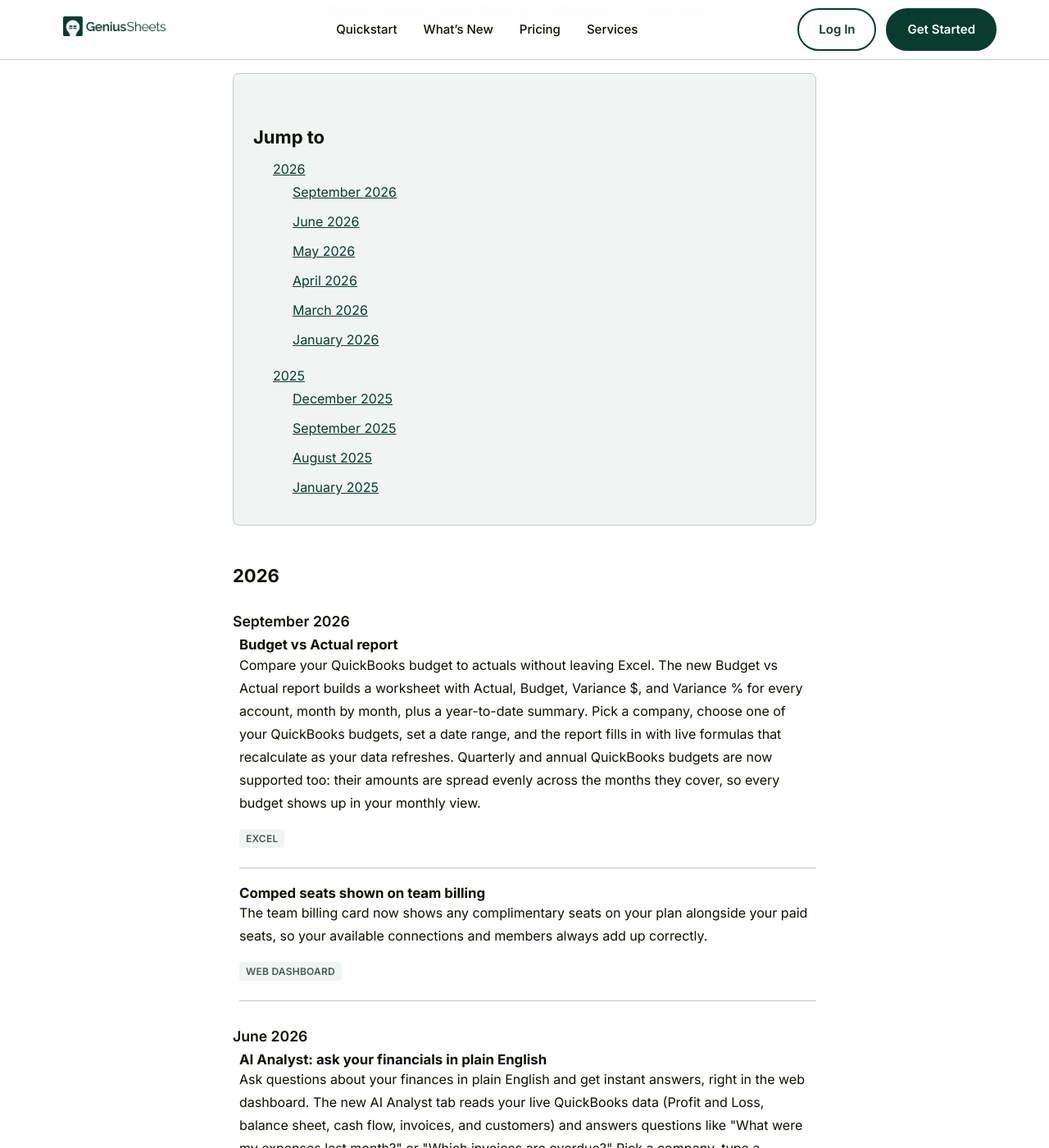
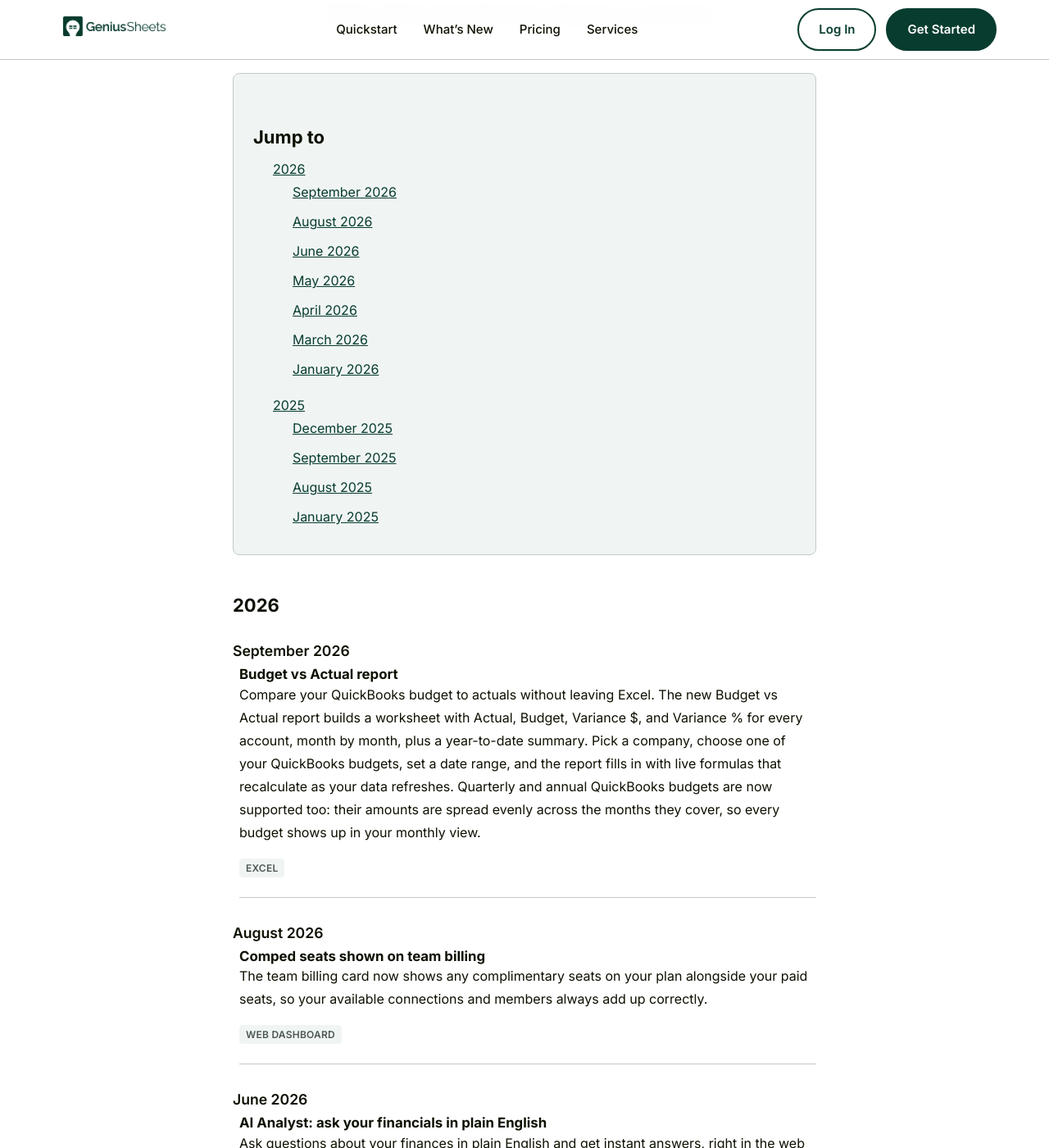
Before and after one commit to GeniusSheets/gs_site, a Jekyll site: the page built from whats-new.html, in a window 1280 px wide and 1400 px high, scrolled down 237 px. Shown: the whole window at 82% size. Built offline with Jekyll 4.4.1, drawn with Linux system fonts in a browser that asks for light colours.

Commit message:
whats-new: move comped seats entry to August 2026
Co-Authored-By: Claude Opus 4.8 (1M context) <noreply@anthropic.com>

```diff
--- a/_data/whats_new.json
+++ b/_data/whats_new.json
@@ -15,7 +15,13 @@
                 "Excel"
               ],
               "body_html": "<p>Compare your QuickBooks budget to actuals without leaving Excel. The new Budget vs Actual report builds a worksheet with Actual, Budget, Variance $, and Variance % for every account, month by month, plus a year-to-date summary. Pick a company, choose one of your QuickBooks budgets, set a date range, and the report fills in with live formulas that recalculate as your data refreshes. Quarterly and annual QuickBooks budgets are now supported too: their amounts are spread evenly across the months they cover, so every budget shows up in your monthly view.</p>"
-            },
+            }
+          ]
+        },
+        {
+          "month": "August 2026",
+          "id": "august-2026",
+          "items": [
             {
               "title": "Comped seats shown on team billing",
               "platforms": [
```
Also changed, not shown: whats_new.md (+2 -0 lines).
